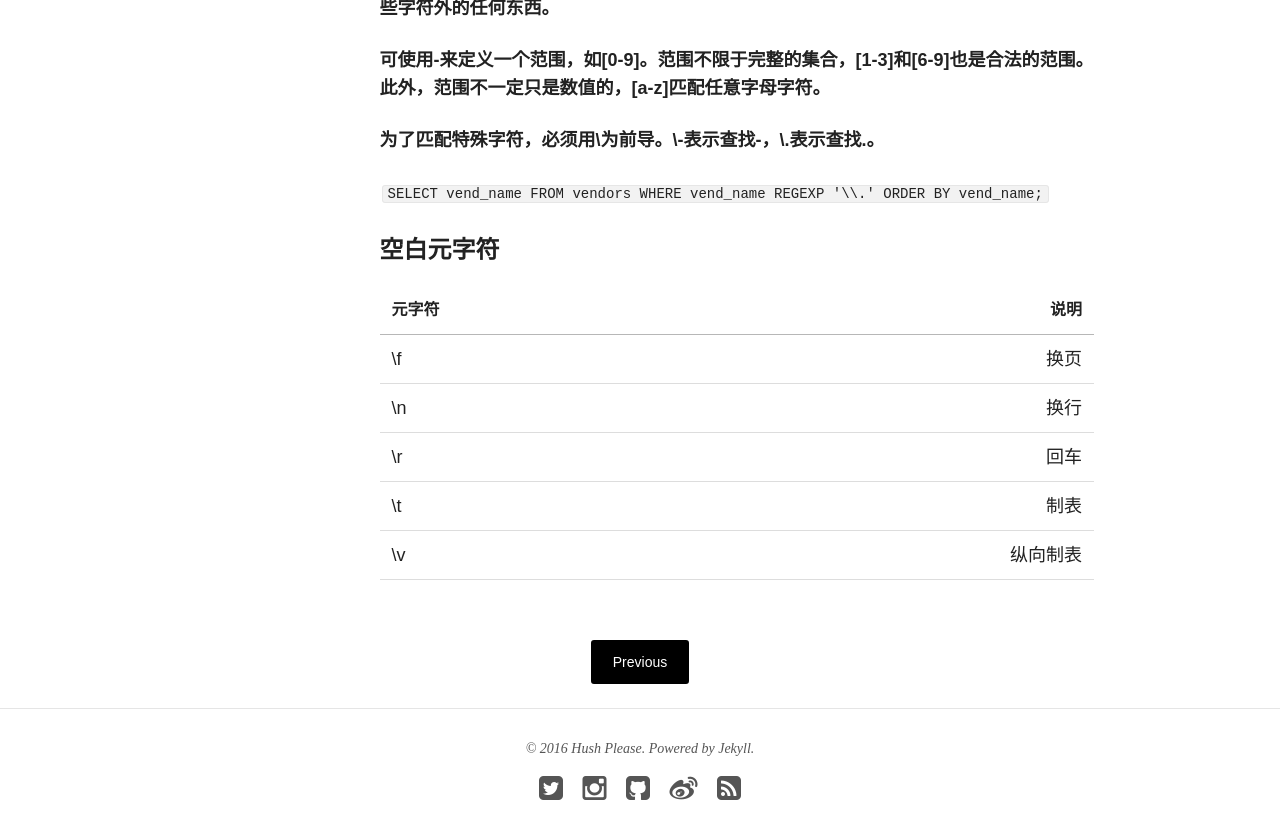
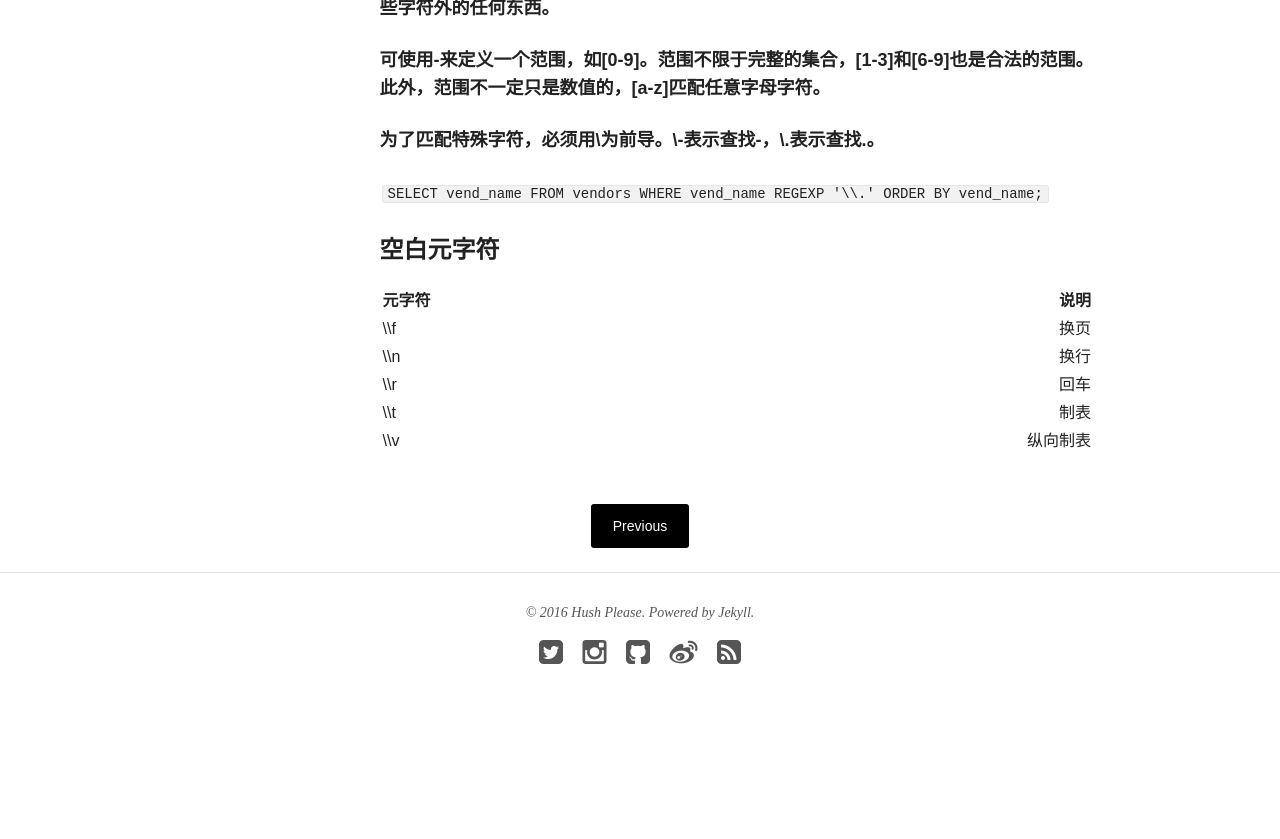
Before and after one commit to hushPlease/hushPlease.github.io, a Jekyll site: the page built from _posts/blog/2016-07-20-mysql-crash-course-take-down.md, in a window 1280 px wide and 900 px high, scrolled down 7800 px. Shown: the top 839 px of the window. Built offline with Jekyll 4.4.1, drawn with Linux system fonts in a browser that asks for light colours; nearby versions of some CDN libraries; after the commit the page ends 8564 px from its top, so only the background shows below that.

Commit message:
Update post.

```diff
--- a/_posts/blog/2016-07-20-mysql-crash-course-take-down.md
+++ b/_posts/blog/2016-07-20-mysql-crash-course-take-down.md
@@ -240,9 +240,8 @@
 
 | 元字符 | 说明 |
 |:--------|--------:|
-| \\f | 换页 |
-| \\n | 换行 |
-| \\r | 回车 |
-| \\t | 制表 |
-| \\v | 纵向制表 |
-{: .table}
+| \\\f | 换页 |
+| \\\n | 换行 |
+| \\\r | 回车 |
+| \\\t | 制表 |
+| \\\v | 纵向制表 |
```
